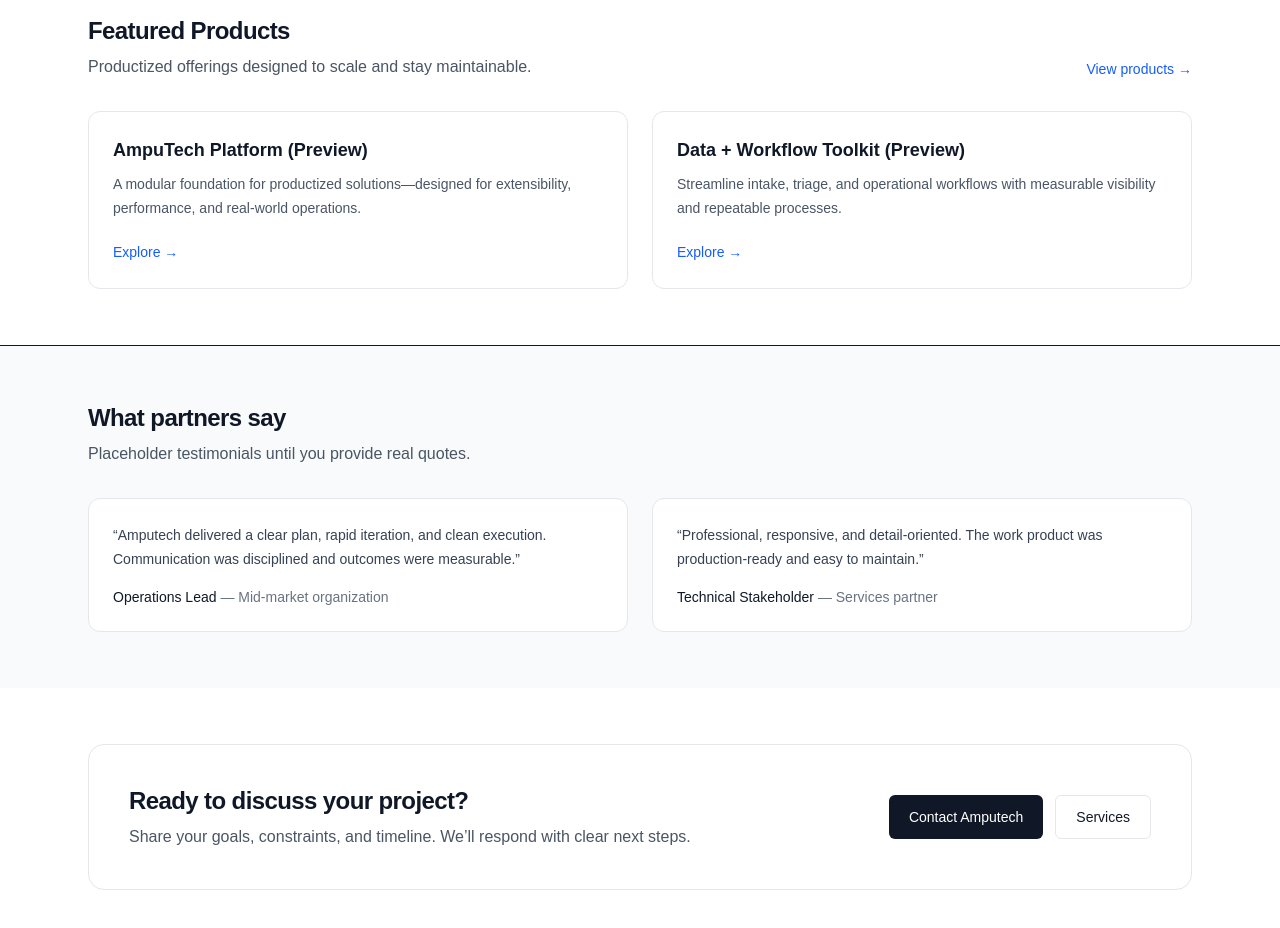
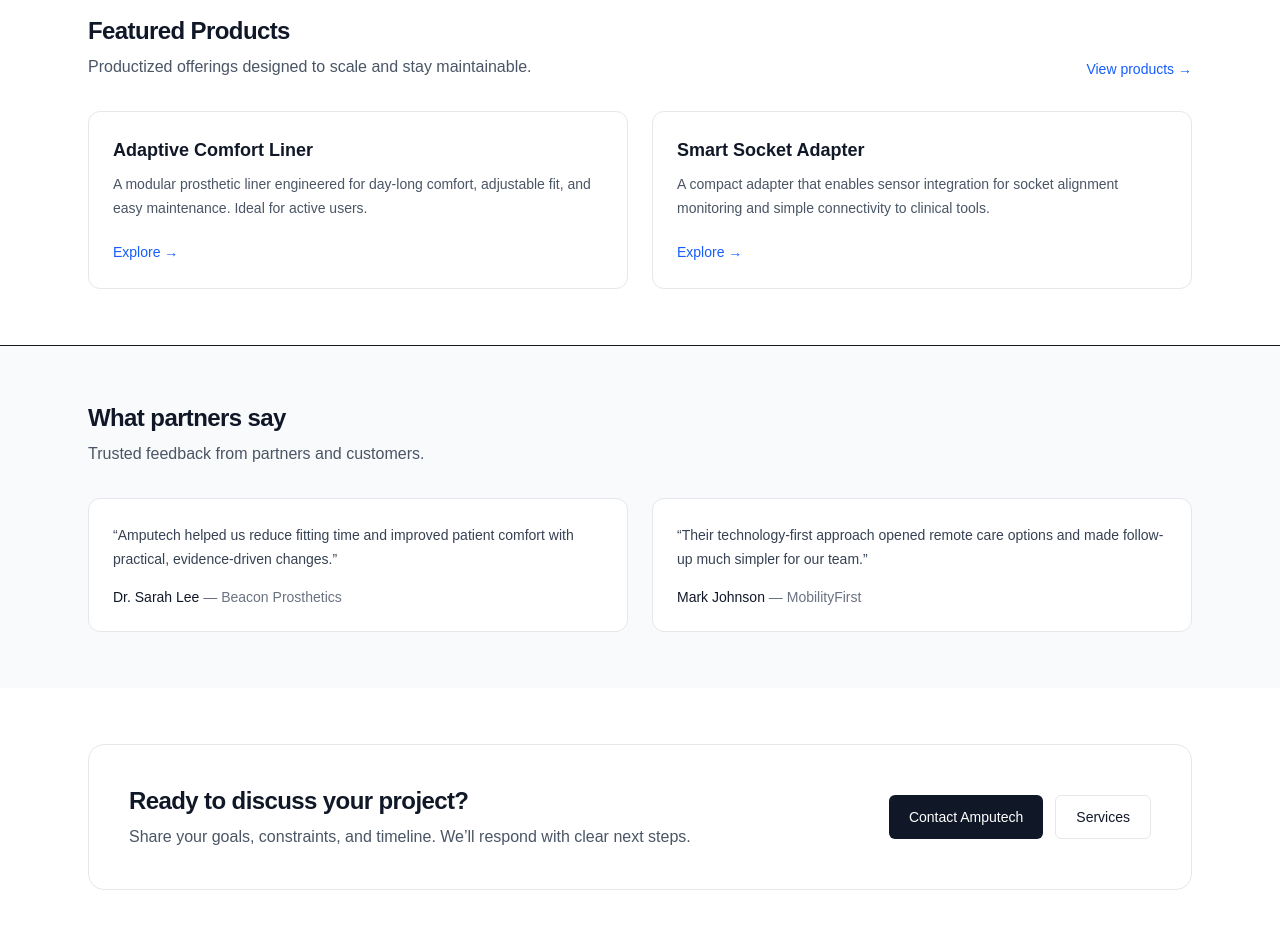
Before and after one commit to Brownfio/amputech-site, a Next.js app: page / in a window 1280 px wide. Shown: the part 1580-2508 px from the top of the page. Built offline with nearby package versions, Linux system fonts and the light colour scheme.

Commit message:
Update homepage: replace placeholder testimonials and feature products with sample entries

```diff
--- a/app/page.tsx
+++ b/app/page.tsx
@@ -20,31 +20,31 @@
 
 const featuredProducts = [
   {
-    name: "AmpuTech Platform (Preview)",
+    name: "Adaptive Comfort Liner",
     description:
-      "A modular foundation for productized solutions—designed for extensibility, performance, and real-world operations.",
-    href: "/products",
+      "A modular prosthetic liner engineered for day-long comfort, adjustable fit, and easy maintenance. Ideal for active users.",
+    href: "/products/adaptive-comfort-liner",
   },
   {
-    name: "Data + Workflow Toolkit (Preview)",
+    name: "Smart Socket Adapter",
     description:
-      "Streamline intake, triage, and operational workflows with measurable visibility and repeatable processes.",
-    href: "/products",
+      "A compact adapter that enables sensor integration for socket alignment monitoring and simple connectivity to clinical tools.",
+    href: "/products/smart-socket-adapter",
   },
 ];
 
 const testimonials = [
   {
     quote:
-      "Amputech delivered a clear plan, rapid iteration, and clean execution. Communication was disciplined and outcomes were measurable.",
-    name: "Operations Lead",
-    company: "Mid-market organization",
+      "Amputech helped us reduce fitting time and improved patient comfort with practical, evidence-driven changes.",
+    name: "Dr. Sarah Lee",
+    company: "Beacon Prosthetics",
   },
   {
     quote:
-      "Professional, responsive, and detail-oriented. The work product was production-ready and easy to maintain.",
-    name: "Technical Stakeholder",
-    company: "Services partner",
+      "Their technology-first approach opened remote care options and made follow-up much simpler for our team.",
+    name: "Mark Johnson",
+    company: "MobilityFirst",
   },
 ];
 
@@ -253,7 +253,7 @@
             What partners say
           </h2>
           <p className="mt-2 text-gray-600">
-            Placeholder testimonials until you provide real quotes.
+            Trusted feedback from partners and customers.
           </p>
 
           <div className="mt-8 grid gap-6 md:grid-cols-2">
```
